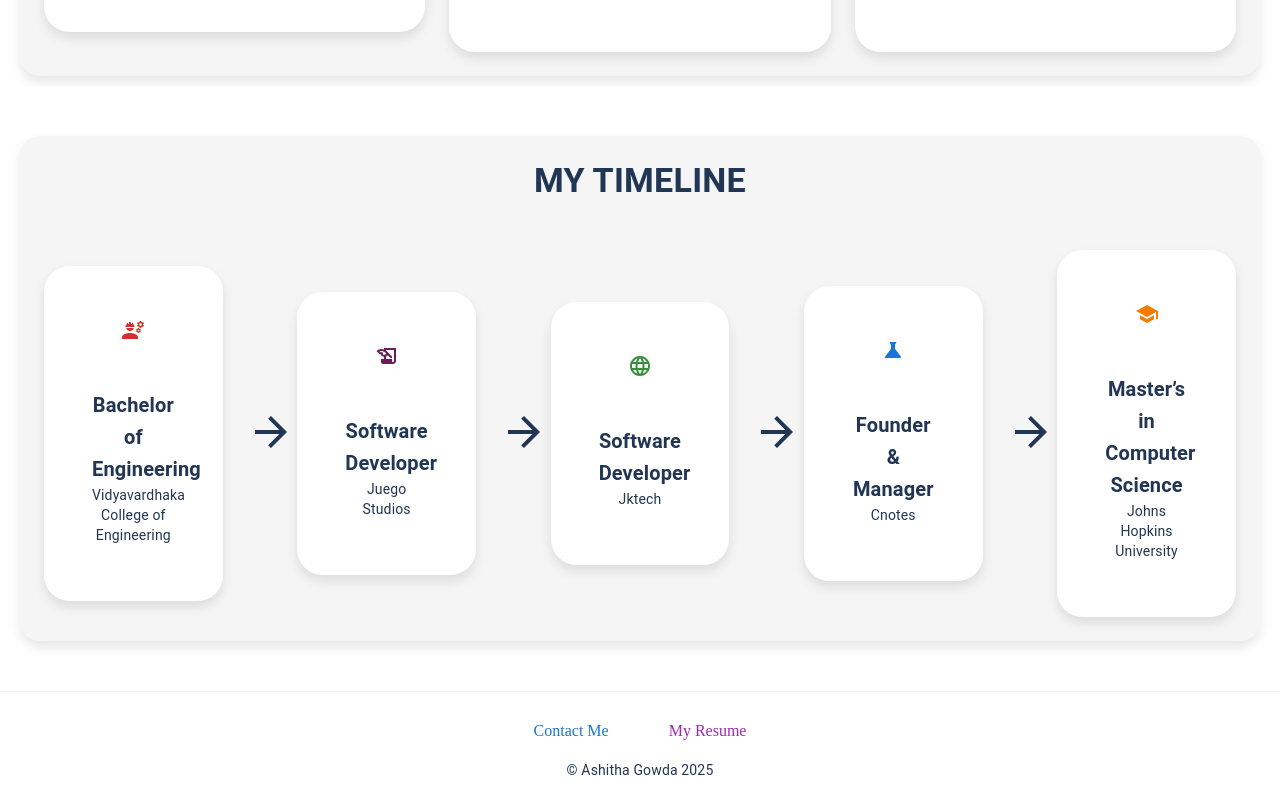
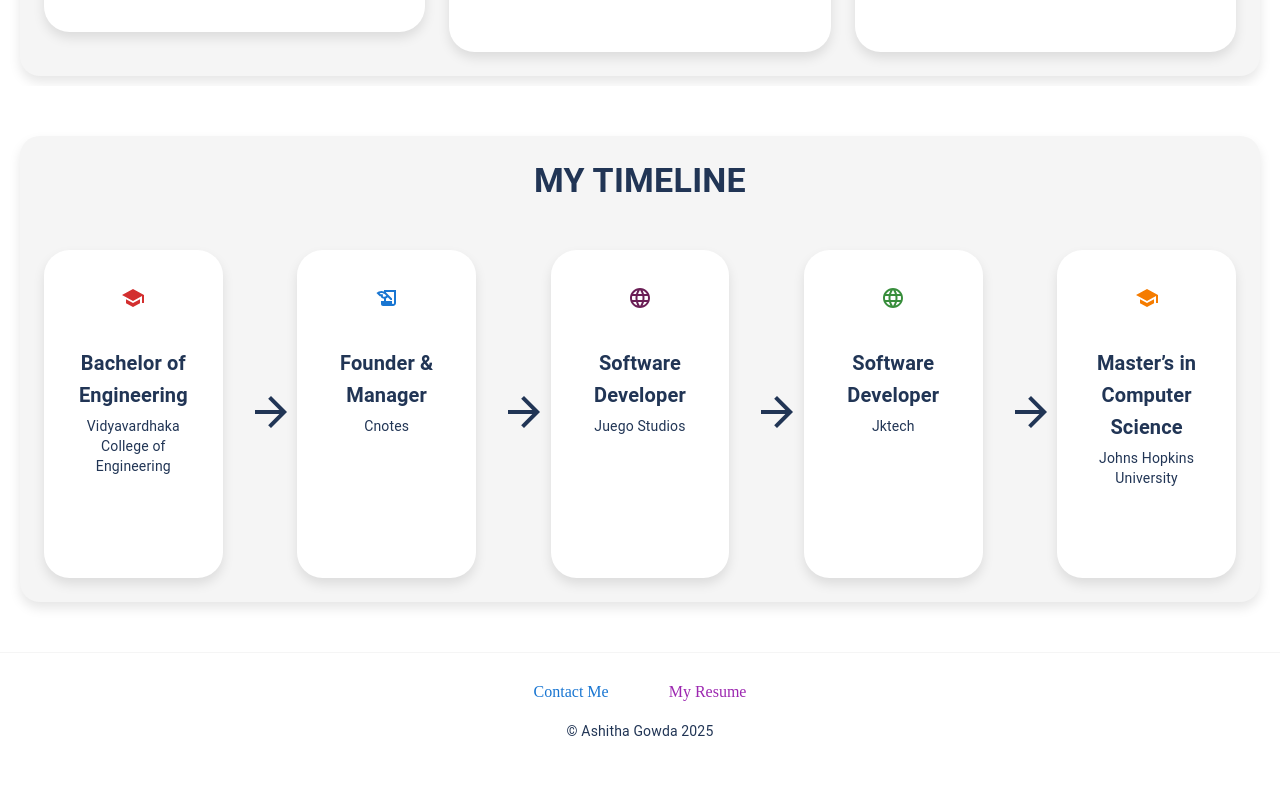
Before and after one commit to AshithaPGowda/portfolio, a Next.js app: page / in a window 1280 px wide. Shown: the part 1466-2266 px from the top of the page. After the commit the page ends 2227 px from the top, so only its background shows below. Built offline with nearby package versions, Linux system fonts and the light colour scheme.

Commit message:
made timeline to be in single line with arrows

```diff
--- a/src/app/components/sectionPersonal/educationDetails.js
+++ b/src/app/components/sectionPersonal/educationDetails.js
@@ -31,14 +31,22 @@ const Education = ({ theme, timelineColours }) => {
     const education = [
         {
             color: timelineColours[0],
-            icon: <Engineering />,
+            icon: <School />,
             title: "Bachelor of Engineering",
             description: "Vidyavardhaka College of Engineering",
             details: "August 2017 - May 2021 | Focused on Information Science and Engineering.",
         },
         {
+            color: timelineColours[3],
+            icon: <HistoryEdu />,
+            title: "Founder & Manager",
+            description: "Cnotes",
+            details:
+                "2022 - Present | Managing over 30,000 customer data and monthly predictions for streamlined cable TV management for operators.",
+        },
+        {
             color: timelineColours[1],
-            icon: <HistoryEdu />,
+            icon: <Language />,
             title: "Software Developer",
             description: "Juego Studios",
             details: "August 2021 - April 2023 | Contributed to game development and innovative software solutions.",
@@ -49,14 +57,6 @@ const Education = ({ theme, timelineColours }) => {
             title: "Software Developer",
             description: "Jktech",
             details: "May 2023 - June 2024 | Worked on cutting-edge Blockchain, AI, and Full Stack Development project.",
-        },
-        {
-            color: timelineColours[3],
-            icon: <Science />,
-            title: "Founder & Manager",
-            description: "Cnotes",
-            details:
-                "2022 - Present | Managing over 30,000 customer data and monthly predictions for streamlined cable TV management for operators.",
         },
         {
             color: timelineColours[4],
@@ -150,7 +150,7 @@ const Education = ({ theme, timelineColours }) => {
                                         onMouseLeave={handleCardLeave}
                                         style={{
                                             textAlign: "center",
-                                            padding: "4vh",
+                                            padding: "2vh",
                                             borderRadius: "2vw",
                                             boxShadow:
                                                 hoveredIndex === index
@@ -161,11 +161,10 @@ const Education = ({ theme, timelineColours }) => {
                                                 "transform 0.3s ease, box-shadow 0.3s ease, background-color 0.3s ease",
                                             backgroundColor:
                                                 hoveredIndex === index ? edu.color : COLOURS[`CARD_COLOUR_${theme}`],
-                                            color: hoveredIndex === index ? "#fff" : COLOURS[`SECTION_COLOUR_${theme}`],
-                                            display: "flex",
-                                            flexDirection: "column",
-                                            justifyContent: "space-between",
-                                            gap: "10px",
+                                            color: hoveredIndex === index ? "#fff" : COLOURS[`TEXT_COLOUR_${theme}`],
+                                            height: "37vh", // Fixed height
+                                            position: "relative",
+                                            overflow: "hidden", // Prevents content overflow
                                         }}
                                     >
                                         <div
@@ -181,6 +180,8 @@ const Education = ({ theme, timelineColours }) => {
                                             <Typography
                                                 variant="h6"
                                                 style={{
+                                                    fontWeight: "bold",
+                                                    marginBottom: "5px",
                                                     color: hoveredIndex === index ? "#fff" : COLOURS[`TEXT_COLOUR_${theme}`],
                                                     transition: "transform 0.3s ease",
                                                     transform: hoveredIndex === index ? "translateY(-11vh)" : "translateY(0)",
@@ -200,6 +201,7 @@ const Education = ({ theme, timelineColours }) => {
                                             >
                                                 {edu.description}
                                             </Typography>
+                                            {/* Hover details */}
                                             {hoveredIndex === index && (
                                                 <div
                                                     style={{
@@ -207,17 +209,23 @@ const Education = ({ theme, timelineColours }) => {
                                                         color: "#fff",
                                                     }}
                                                 >
-                                                    <div style={{ display: "flex", flexDirection: "row" }}></div>
                                                     {Array.isArray(edu.details) ? (
                                                         edu.details.map((detail, i) => (
-                                                            <div key={i} variant="body2" style={{ marginBottom: "10px" }}>
+                                                            <Typography
+                                                                key={i}
+                                                                variant="body2"
+                                                                style={{ marginBottom: "10px", color: "#fff" }}
+                                                            >
                                                                 {detail}
-                                                            </div>
+                                                            </Typography>
                                                         ))
                                                     ) : (
-                                                        <div variant="body2" style={{ marginBottom: "10px" }}>
+                                                        <Typography
+                                                            variant="body2"
+                                                            style={{ marginBottom: "10px", color: "#fff" }}
+                                                        >
                                                             {edu.details}
-                                                        </div>
+                                                        </Typography>
                                                     )}
                                                 </div>
                                             )}
```
